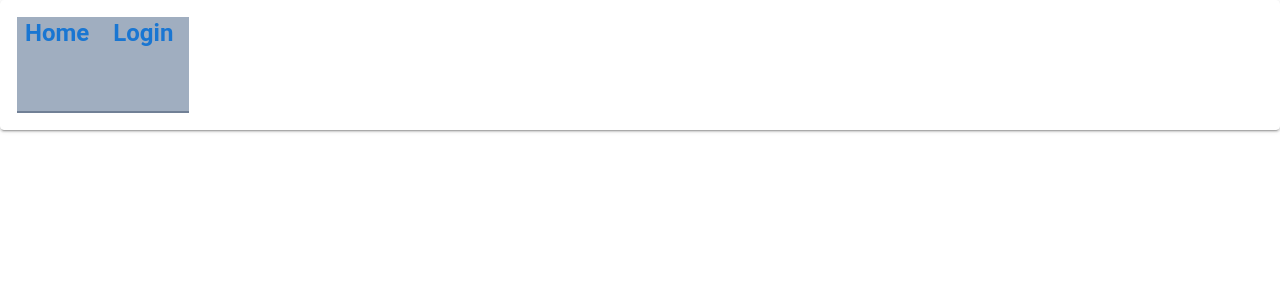
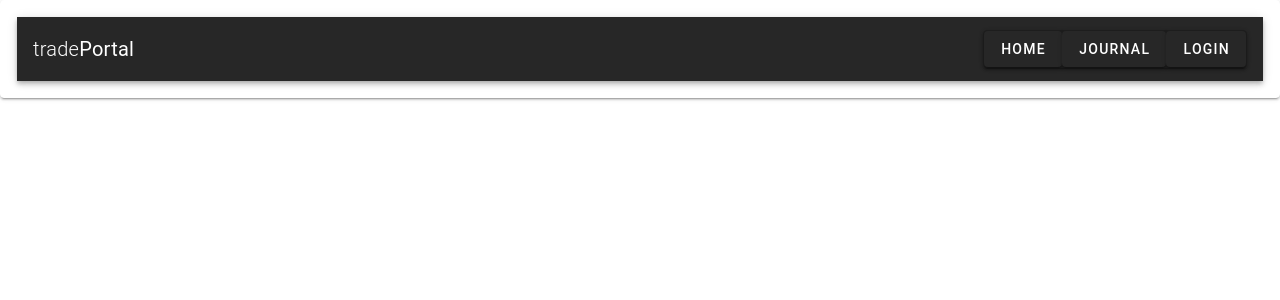
Before and after one commit to swholobaugh/finalproject, a Vue app: page /#/Journal in a window 1280 px wide. Shown: the top 300 px of the page. Built offline with nearby package versions, Linux system fonts and the light colour scheme; the HTML template or start-up script is replaced by a standard one.

Commit message:
Added new journal view; Updated stylings

```diff
--- a/src/components/NavBar.vue
+++ b/src/components/NavBar.vue
@@ -1,12 +1,17 @@
 <template>
-  <nav class="bg-gray-500 h-24 border-b-2 border-gray-600">
-      <router-link to="/" class="font-semibold text-2xl p-2">
-        <button class="hover:bg-gray-800 hover:text-white">Home</button>
-      </router-link>
-      <router-link to="/Login" class="font-semibold text-2xl p-4">
-        <button class="hover:bg-gray-800 hover:text-white">Login</button>
-      </router-link>
-  </nav>
+  <v-toolbar app dark>
+    <v-toolbar-title>
+      <span class="font-weight-light">trade</span>
+      <span class="font-weight-regular">Portal</span>
+    </v-toolbar-title>
+
+    <v-spacer />
+    <v-card>
+      <v-btn to="/home">Home</v-btn>
+      <v-btn to="/journal">Journal</v-btn>
+      <v-btn to="/login">Login</v-btn>
+    </v-card>
+  </v-toolbar>
 </template>
 
 <script>
--- a/src/main.js
+++ b/src/main.js
@@ -2,7 +2,6 @@ import Vue from 'vue'
 import App from './App.vue'
 import router from './router'
 import store from './store'
-import "./assets/tailwind.css"
 import './assets/tailwind.css'
 import vuetify from './plugins/vuetify';
 
--- a/src/router/index.js
+++ b/src/router/index.js
@@ -2,6 +2,7 @@ import Vue from 'vue'
 import VueRouter from 'vue-router'
 import Home from '../views/Home.vue'
 import Login from '../views/Login.vue'
+import Journal from '../views/Journal.vue'
 
 Vue.use(VueRouter)
 
@@ -15,6 +16,11 @@ const routes = [
     path: '/Login',
     name: 'Login',
     component: Login
+  },
+  {
+    path: '/Journal',
+    name: 'Journal',
+    component: Journal
   }
 ]
 
--- a/src/views/Home.vue
+++ b/src/views/Home.vue
@@ -1,7 +1,5 @@
 <template>
-  <div>
-    <h1 class="p-2 text-center text-4xl">Home</h1>
-  </div>
+  <v-spacer/>
 </template>
 
 <script>
--- /dev/null
+++ b/src/views/Journal.vue
@@ -0,0 +1,16 @@
+<template>
+    <v-spacer/>
+</template>
+
+<script>
+export default {
+    name: 'Journal',
+    components: {
+
+    }
+}
+</script>
+
+<style>
+
+</style>
```
Also changed, not shown: src/assets/logo.svg (deleted).
